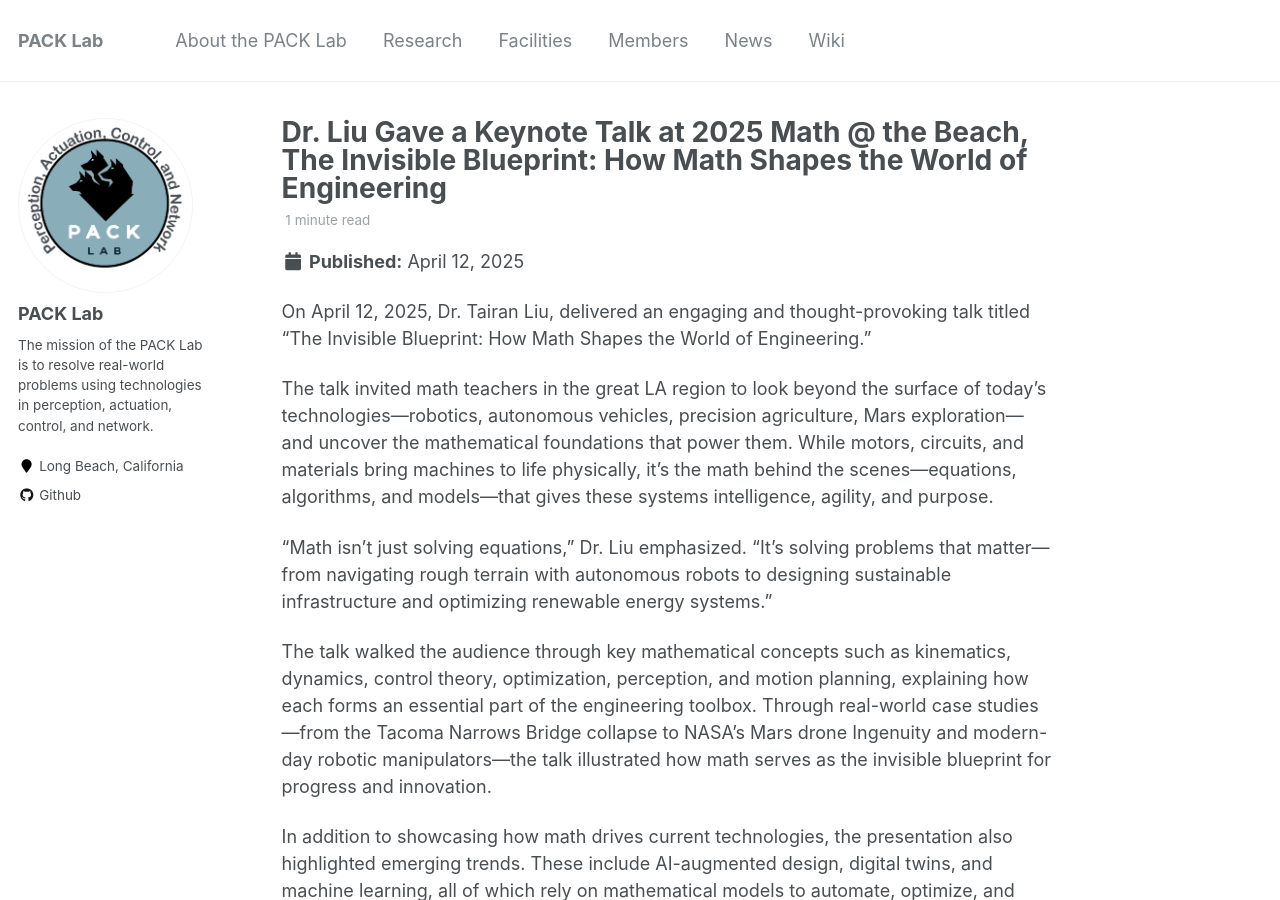
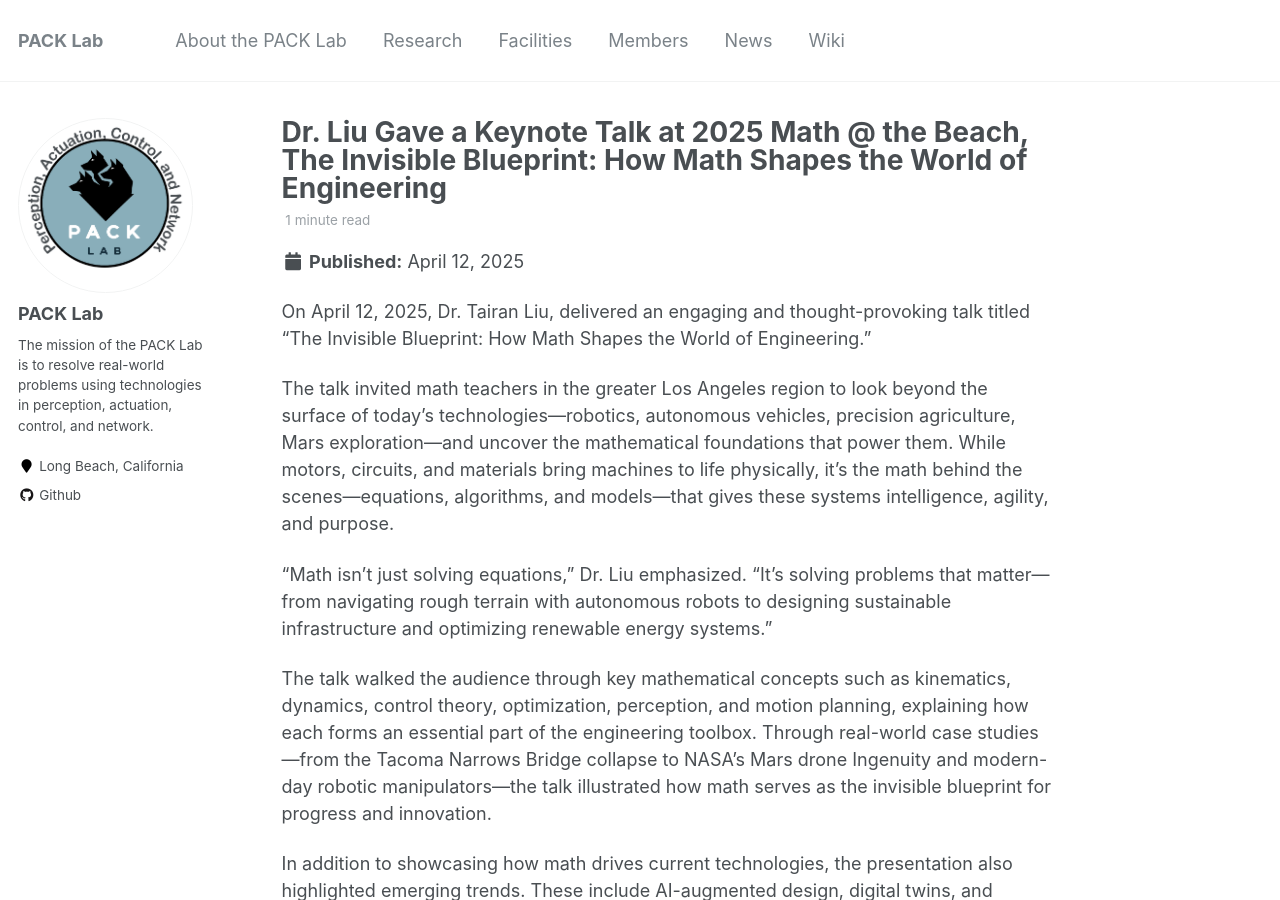
Before and after one commit to pack-lab/pack-lab.github.io, a Jekyll site: the page built from _posts/2025-04-12-news-post-1.md, in a window 1280 px wide and 900 px high. Built offline with Jekyll 4.4.1, drawn with Linux system fonts in a browser that asks for light colours.

Commit message:
Update 2025-04-12-news-post-1.md

```diff
--- a/_posts/2025-04-12-news-post-1.md
+++ b/_posts/2025-04-12-news-post-1.md
@@ -8,7 +8,7 @@ tags:
 
 On April 12, 2025, Dr. Tairan Liu, delivered an engaging and thought-provoking talk titled “The Invisible Blueprint: How Math Shapes the World of Engineering.”
 
-The talk invited math teachers in the great LA region to look beyond the surface of today’s technologies—robotics, autonomous vehicles, precision agriculture, Mars exploration—and uncover the mathematical foundations that power them. While motors, circuits, and materials bring machines to life physically, it’s the math behind the scenes—equations, algorithms, and models—that gives these systems intelligence, agility, and purpose.
+The talk invited math teachers in the greater Los Angeles region to look beyond the surface of today’s technologies—robotics, autonomous vehicles, precision agriculture, Mars exploration—and uncover the mathematical foundations that power them. While motors, circuits, and materials bring machines to life physically, it’s the math behind the scenes—equations, algorithms, and models—that gives these systems intelligence, agility, and purpose.
 
 “Math isn’t just solving equations,” Dr. Liu emphasized. “It’s solving problems that matter—from navigating rough terrain with autonomous robots to designing sustainable infrastructure and optimizing renewable energy systems.”
 
```
